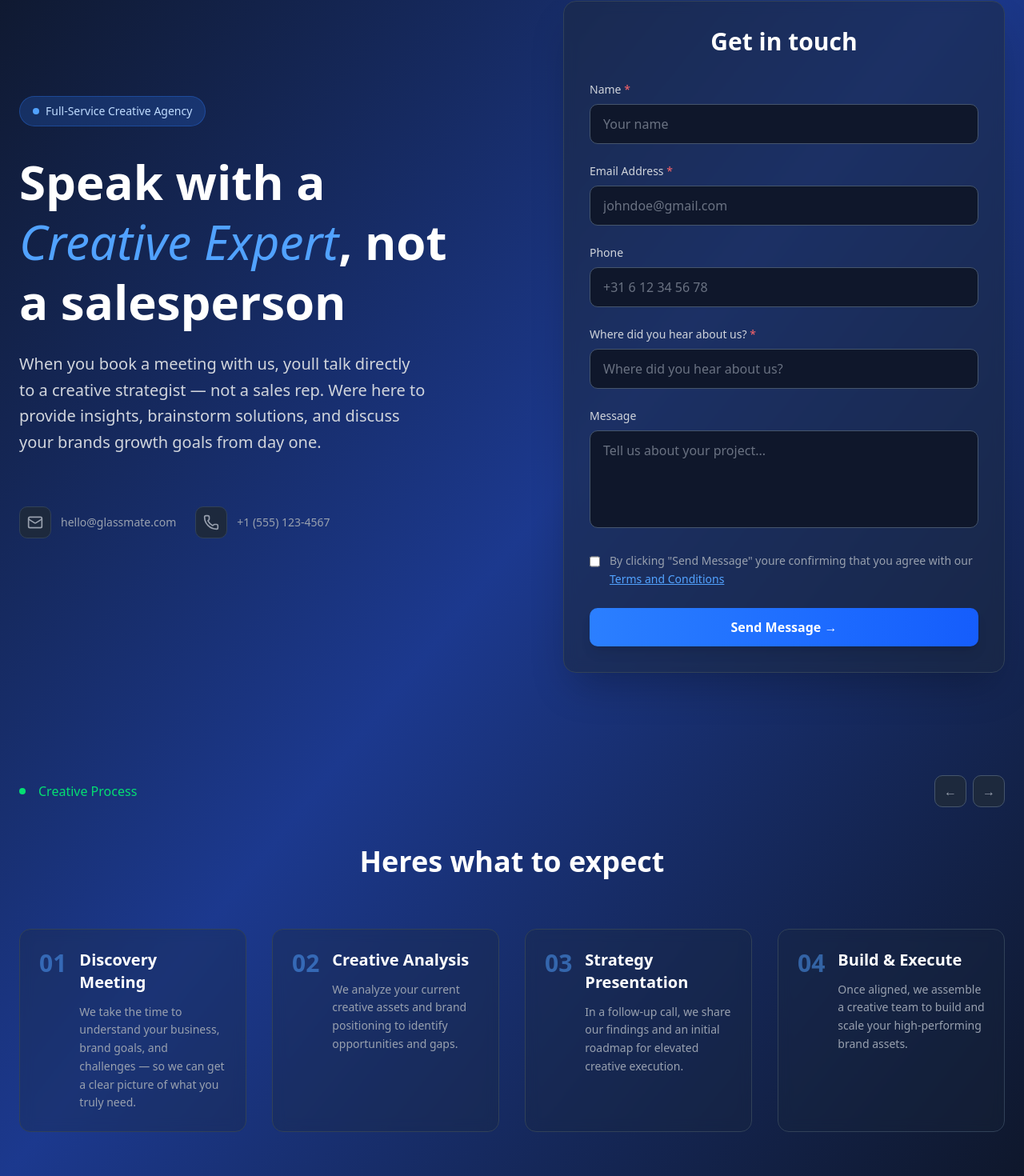
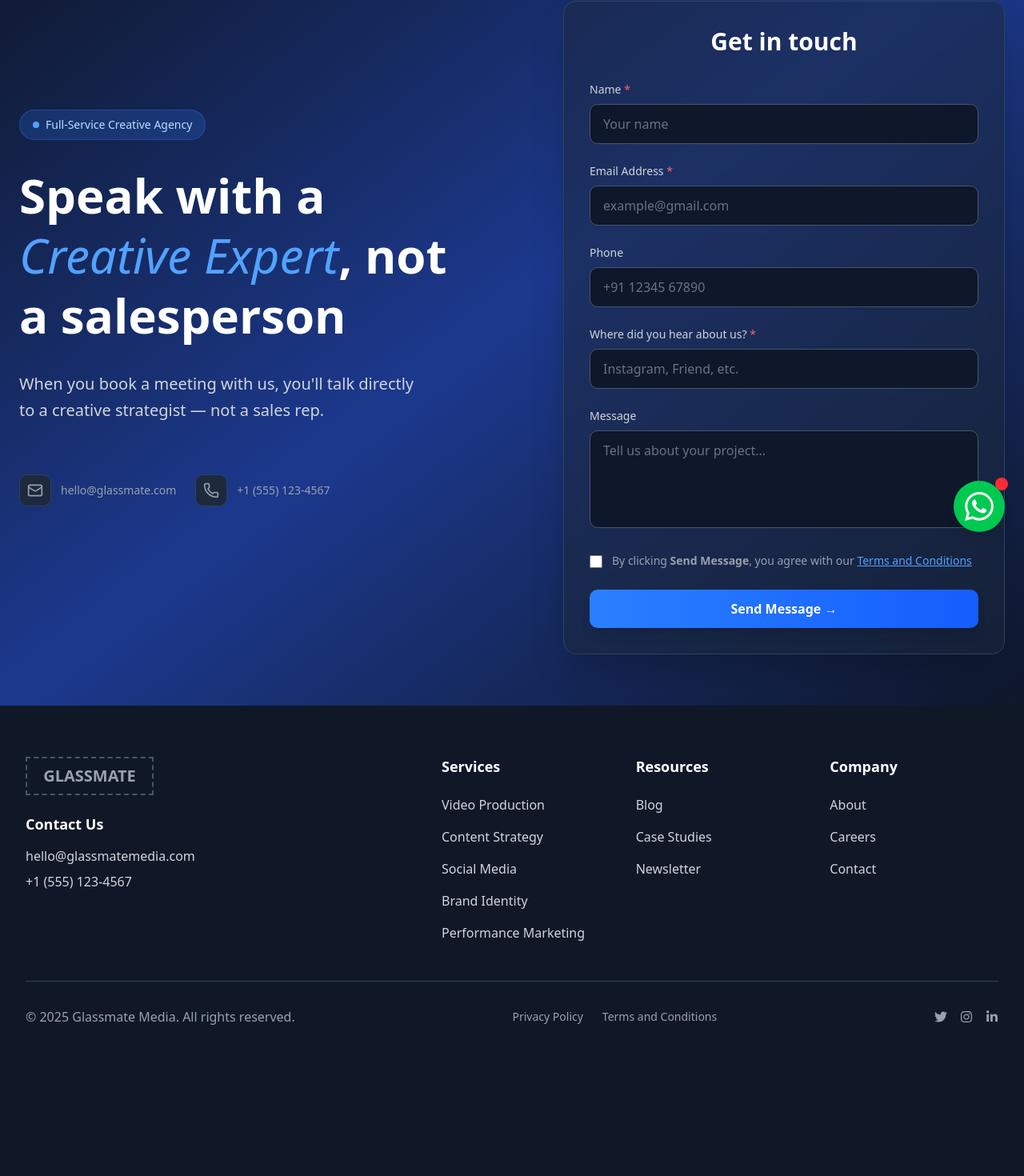
Before and after one commit to milandey2006/glassmate, a Next.js app: page /contact in a window 1280 px wide. Shown: the part 111-1581 px from the top of the page at 80% size. After the commit the page ends 1458 px from the top, so only its background shows below. Built offline with nearby package versions, Linux system fonts and the light colour scheme.

Commit message:
whatsapp

```diff
--- /dev/null
+++ b/app/api/contact/route.js
@@ -0,0 +1,31 @@
+import { NextResponse } from "next/server";
+import { Resend } from "resend";
+
+const resend = new Resend(process.env.RESEND_API_KEY);
+
+export async function POST(req) {
+  try {
+    const body = await req.json();
+
+    const { name, email, phone, referral, message } = body;
+
+    const data = await resend.emails.send({
+      from: "Your Brand <onboarding@resend.dev>",
+      to: ["glassmateweb@gmail.com"], // where you want to receive the message
+      subject: `New Contact from ${name}`,
+      html: `
+        <h2>New Contact Form Submission</h2>
+        <p><strong>Name:</strong> ${name}</p>
+        <p><strong>Email:</strong> ${email}</p>
+        <p><strong>Phone:</strong> ${phone || "Not provided"}</p>
+        <p><strong>Referral:</strong> ${referral}</p>
+        <p><strong>Message:</strong> ${message || "No message"}</p>
+      `,
+    });
+
+    return NextResponse.json({ success: true, data });
+  } catch (error) {
+    console.error(error);
+    return NextResponse.json({ success: false, error }, { status: 500 });
+  }
+}
--- a/app/contact/page.js
+++ b/app/contact/page.js
@@ -1,57 +1,120 @@
 "use client";
-import React, { useState } from 'react';
-import { Mail, Phone } from 'lucide-react';
+import React, { useState } from "react";
+import { Mail, Phone } from "lucide-react";
 
 export default function ContactComponent() {
   const [formData, setFormData] = useState({
-    name: '',
-    email: '',
-    phone: '',
-    referral: '',
-    message: '',
-    agreeToTerms: false
+    name: "",
+    email: "",
+    phone: "",
+    referral: "",
+    message: "",
+    agreeToTerms: false,
   });
+
+  const [loading, setLoading] = useState(false);
+  const [submitStatus, setSubmitStatus] = useState(null); // 'success', 'error', or null
 
   const handleInputChange = (e) => {
     const { name, value, type, checked } = e.target;
-    setFormData(prev => ({
+    setFormData((prev) => ({
       ...prev,
-      [name]: type === 'checkbox' ? checked : value
+      [name]: type === "checkbox" ? checked : value,
     }));
   };
 
-  const handleSubmit = (e) => {
+  const validateForm = () => {
+    if (!formData.name || !formData.email || !formData.referral) {
+      alert("Please fill in all required fields.");
+      return false;
+    }
+    const emailRegex = /\S+@\S+\.\S+/;
+    if (!emailRegex.test(formData.email)) {
+      alert("Please enter a valid email address.");
+      return false;
+    }
+    if (!formData.agreeToTerms) {
+      alert("You must agree to the terms and conditions.");
+      return false;
+    }
+    return true;
+  };
+
+  const handleSubmit = async (e) => {
     e.preventDefault();
-    console.log('Form submitted:', formData);
-    // Handle form submission here
+
+    if (!validateForm()) return;
+
+    setLoading(true);
+    setSubmitStatus(null);
+
+    try {
+      const response = await fetch('/api/contact', {
+        method: 'POST',
+        headers: {
+          'Content-Type': 'application/json',
+        },
+        body: JSON.stringify({
+          name: formData.name,
+          email: formData.email,
+          phone: formData.phone,
+          referral: formData.referral,
+          message: formData.message,
+        }),
+      });
+
+      const result = await response.json();
+
+      if (response.ok && result.success) {
+        setSubmitStatus('success');
+        // Reset form after successful submit
+        setFormData({
+          name: "",
+          email: "",
+          phone: "",
+          referral: "",
+          message: "",
+          agreeToTerms: false,
+        });
+      } else {
+        console.error('API Error:', result.error);
+        setSubmitStatus('error');
+      }
+    } catch (error) {
+      console.error('Network Error:', error);
+      setSubmitStatus('error');
+    } finally {
+      setLoading(false);
+    }
   };
 
   return (
     <div className="min-h-screen bg-gradient-to-br from-slate-900 via-blue-900 to-slate-900 text-white">
       <div className="container mx-auto px-6 py-16">
         <div className="grid lg:grid-cols-2 gap-16 items-center max-w-7xl mx-auto">
-
-          {/* Left side - Messaging */}
+          {/* LEFT CONTENT */}
           <div className="space-y-8">
             <div className="inline-flex items-center space-x-2 bg-blue-500/20 px-4 py-2 rounded-full border border-blue-500/30">
               <div className="w-2 h-2 bg-blue-400 rounded-full"></div>
-              <span className="text-blue-200 text-sm font-medium">Full-Service Creative Agency</span>
+              <span className="text-blue-200 text-sm font-medium">
+                Full-Service Creative Agency
+              </span>
             </div>
 
-            <div className="space-y-6">
             <h1 className="text-5xl lg:text-6xl font-bold leading-tight">
-                Speak with a{' '}
-                <span className="text-blue-400 italic font-light">Creative Expert</span>,{' '}
-                not a salesperson
+              Speak with a{" "}
+              <span className="text-blue-400 italic font-light">
+                Creative Expert
+              </span>
+              , not a salesperson
             </h1>
 
             <p className="text-xl text-gray-300 leading-relaxed max-w-lg">
-                When you book a meeting with us, youll talk directly to a creative strategist — not a sales rep.
-                Were here to provide insights, brainstorm solutions, and discuss your brands growth goals from day one.
+              When you book a meeting with us, you'll talk directly to a
+              creative strategist — not a sales rep.
             </p>
-            </div>
 
-            {/* Contact info */}
+            {/* CONTACT INFO */}
             <div className="flex space-x-6 pt-8">
               <div className="flex items-center space-x-3 text-gray-400 hover:text-blue-400 transition-colors cursor-pointer">
                 <div className="w-10 h-10 bg-slate-800 rounded-lg flex items-center justify-center border border-slate-700">
@@ -68,12 +131,29 @@ export default function ContactComponent() {
             </div>
           </div>
 
-          {/* Right side - Contact Form */}
+          {/* RIGHT FORM */}
           <div className="lg:pl-8 mt-12">
-            <div className="bg-slate-800/50 backdrop-blur-sm border border-slate-700 rounded-2xl p-8 shadow-2xl">
-              <h2 className="text-3xl font-bold mb-8 text-center">Get in touch</h2>
+            <form
+              onSubmit={handleSubmit}
+              className="bg-slate-800/50 backdrop-blur-sm border border-slate-700 rounded-2xl p-8 shadow-2xl space-y-6"
+            >
+              <h2 className="text-3xl font-bold mb-8 text-center">
+                Get in touch
+              </h2>
 
-              <div className="space-y-6">
+              {/* Status Messages */}
+              {submitStatus === 'success' && (
+                <div className="bg-green-500/20 border border-green-500/30 text-green-200 px-4 py-3 rounded-lg">
+                  Message sent successfully! We'll get back to you soon.
+                </div>
+              )}
+
+              {submitStatus === 'error' && (
+                <div className="bg-red-500/20 border border-red-500/30 text-red-200 px-4 py-3 rounded-lg">
+                  Failed to send message. Please try again or contact us directly.
+                </div>
+              )}
+
               <div>
                 <label className="block text-sm font-medium text-gray-300 mb-2">
                   Name <span className="text-red-400">*</span>
@@ -85,6 +165,7 @@ export default function ContactComponent() {
                   onChange={handleInputChange}
                   placeholder="Your name"
                   className="w-full px-4 py-3 bg-slate-900 border border-slate-600 rounded-lg text-white placeholder-gray-500 focus:outline-none focus:ring-2 focus:ring-blue-500 focus:border-transparent transition-all"
+                  required
                 />
               </div>
 
@@ -97,8 +178,9 @@ export default function ContactComponent() {
                   name="email"
                   value={formData.email}
                   onChange={handleInputChange}
-                    placeholder="johndoe@gmail.com"
+                  placeholder="example@gmail.com"
                   className="w-full px-4 py-3 bg-slate-900 border border-slate-600 rounded-lg text-white placeholder-gray-500 focus:outline-none focus:ring-2 focus:ring-blue-500 focus:border-transparent transition-all"
+                  required
                 />
               </div>
 
@@ -111,22 +193,24 @@ export default function ContactComponent() {
                   name="phone"
                   value={formData.phone}
                   onChange={handleInputChange}
-                    placeholder="+31 6 12 34 56 78"
+                  placeholder="+91 12345 67890"
                   className="w-full px-4 py-3 bg-slate-900 border border-slate-600 rounded-lg text-white placeholder-gray-500 focus:outline-none focus:ring-2 focus:ring-blue-500 focus:border-transparent transition-all"
                 />
               </div>
 
               <div>
                 <label className="block text-sm font-medium text-gray-300 mb-2">
-                    Where did you hear about us? <span className="text-red-400">*</span>
+                  Where did you hear about us?{" "}
+                  <span className="text-red-400">*</span>
                 </label>
                 <input
                   type="text"
                   name="referral"
                   value={formData.referral}
                   onChange={handleInputChange}
-                    placeholder="Where did you hear about us?"
+                  placeholder="Instagram, Friend, etc."
                   className="w-full px-4 py-3 bg-slate-900 border border-slate-600 rounded-lg text-white placeholder-gray-500 focus:outline-none focus:ring-2 focus:ring-blue-500 focus:border-transparent transition-all"
+                  required
                 />
               </div>
 
@@ -147,103 +231,35 @@ export default function ContactComponent() {
               <div className="flex items-start space-x-3">
                 <input
                   type="checkbox"
+                  id="agreeToTerms"
                   name="agreeToTerms"
                   checked={formData.agreeToTerms}
                   onChange={handleInputChange}
                   className="w-4 h-4 mt-1 text-blue-500 bg-slate-900 border-slate-600 rounded focus:ring-blue-500 focus:ring-2"
+                  required
                 />
-                  <label className="text-sm text-gray-400 leading-relaxed">
-                    By clicking &#34;Send Message&#34; youre confirming that you agree with our{' '}
-                    <a href="#" className="text-blue-400 hover:text-blue-300 underline">
+                <label
+                  htmlFor="agreeToTerms"
+                  className="text-sm text-gray-400 leading-relaxed cursor-pointer"
+                >
+                  By clicking <b>Send Message</b>, you agree with our{" "}
+                  <a
+                    href="#"
+                    className="text-blue-400 hover:text-blue-300 underline"
+                  >
                     Terms and Conditions
                   </a>
                 </label>
               </div>
 
               <button
-                  onClick={handleSubmit}
-                  className="w-full bg-gradient-to-r from-blue-500 to-blue-600 hover:from-blue-600 hover:to-blue-700 text-white font-semibold py-3 px-6 rounded-lg transition-all duration-200 transform hover:scale-105 active:scale-95 shadow-lg hover:shadow-xl"
+                type="submit"
+                disabled={loading}
+                className="w-full bg-gradient-to-r from-blue-500 to-blue-600 hover:from-blue-600 hover:to-blue-700 text-white font-semibold py-3 px-6 rounded-lg transition-all duration-200 transform hover:scale-105 active:scale-95 shadow-lg hover:shadow-xl disabled:opacity-50 disabled:cursor-not-allowed"
               >
-                  Send Message →
+                {loading ? "Sending..." : "Send Message →"}
               </button>
-              </div>
-            </div>
-          </div>
-        </div>
-      </div>
-
-      {/* Process Slider Section */}
-      <div className="container mx-auto px-6 py-16">
-        <div className="max-w-7xl mx-auto">
-          <div className="flex items-center justify-between mb-12">
-            <div className="flex items-center space-x-4">
-              <div className="w-2 h-2 bg-green-400 rounded-full"></div>
-              <span className="text-green-400 font-medium">Creative Process</span>
-            </div>
-            <div className="flex space-x-2">
-              <button className="w-10 h-10 bg-slate-800 border border-slate-600 rounded-lg flex items-center justify-center text-gray-400 hover:text-white hover:bg-slate-700 transition-all">
-                ←
-              </button>
-              <button className="w-10 h-10 bg-slate-800 border border-slate-600 rounded-lg flex items-center justify-center text-gray-400 hover:text-white hover:bg-slate-700 transition-all">
-                →
-              </button>
-            </div>
-          </div>
-
-          <h2 className="text-4xl font-bold mb-16 text-center">Heres what to expect</h2>
-
-          <div className="grid grid-cols-1 md:grid-cols-2 lg:grid-cols-4 gap-8">
-            {/* Step 1 */}
-            <div className="bg-slate-800/30 backdrop-blur-sm border border-slate-700 rounded-xl p-6 hover:bg-slate-800/50 transition-all duration-300">
-              <div className="flex items-start space-x-4">
-                <div className="text-3xl font-bold text-blue-400 opacity-50">01</div>
-                <div>
-                  <h3 className="text-xl font-semibold mb-3">Discovery Meeting</h3>
-                  <p className="text-gray-400 text-sm leading-relaxed">
-                    We take the time to understand your business, brand goals, and challenges — so we can get a clear picture of what you truly need.
-                  </p>
-                </div>
-              </div>
-            </div>
-
-            {/* Step 2 */}
-            <div className="bg-slate-800/30 backdrop-blur-sm border border-slate-700 rounded-xl p-6 hover:bg-slate-800/50 transition-all duration-300">
-              <div className="flex items-start space-x-4">
-                <div className="text-3xl font-bold text-blue-400 opacity-50">02</div>
-                <div>
-                  <h3 className="text-xl font-semibold mb-3">Creative Analysis</h3>
-                  <p className="text-gray-400 text-sm leading-relaxed">
-                    We analyze your current creative assets and brand positioning to identify opportunities and gaps.
-                  </p>
-                </div>
-              </div>
-            </div>
-
-            {/* Step 3 */}
-            <div className="bg-slate-800/30 backdrop-blur-sm border border-slate-700 rounded-xl p-6 hover:bg-slate-800/50 transition-all duration-300">
-              <div className="flex items-start space-x-4">
-                <div className="text-3xl font-bold text-blue-400 opacity-50">03</div>
-                <div>
-                  <h3 className="text-xl font-semibold mb-3">Strategy Presentation</h3>
-                  <p className="text-gray-400 text-sm leading-relaxed">
-                    In a follow-up call, we share our findings and an initial roadmap for elevated creative execution.
-                  </p>
-                </div>
-              </div>
-            </div>
-
-            {/* Step 4 */}
-            <div className="bg-slate-800/30 backdrop-blur-sm border border-slate-700 rounded-xl p-6 hover:bg-slate-800/50 transition-all duration-300">
-              <div className="flex items-start space-x-4">
-                <div className="text-3xl font-bold text-blue-400 opacity-50">04</div>
-                <div>
-                  <h3 className="text-xl font-semibold mb-3">Build & Execute</h3>
-                  <p className="text-gray-400 text-sm leading-relaxed">
-                    Once aligned, we assemble a creative team to build and scale your high-performing brand assets.
-                  </p>
-                </div>
-              </div>
-            </div>
+            </form>
           </div>
         </div>
       </div>
--- a/app/layout.js
+++ b/app/layout.js
@@ -2,6 +2,7 @@ import { Geist, Geist_Mono } from "next/font/google";
 import "./globals.css";
 import ResponsiveNavbar from "@/components/Navbar";
 import LowtownFooter from "@/components/Footer";
+import WhatsAppButton from "@/components/WhatsAppButton";
 
 const geistSans = Geist({
   variable: "--font-geist-sans",
@@ -27,6 +28,10 @@ export default function RootLayout({ children }) {
         <ResponsiveNavbar />
         {children}
         <LowtownFooter />
+        <WhatsAppButton
+        phoneNumber="+919987703344" // Replace with your actual number
+        message="Hello! I saw your website and I'm interested in your services. Can we chat?"
+      />
       </body>
     </html>
   );
--- /dev/null
+++ b/components/WhatsAppButton.js
@@ -0,0 +1,65 @@
+"use client";
+import React, { useState } from 'react';
+
+const WhatsAppButton = ({
+  phoneNumber = "+919987703344", // Replace with your actual WhatsApp number
+  message = "Hello! I'm interested in your services.", // Default message
+  className = ""
+}) => {
+  const [isHovered, setIsHovered] = useState(false);
+
+  const handleWhatsAppClick = () => {
+    // Format the phone number (remove spaces, dashes, parentheses)
+    const cleanNumber = phoneNumber.replace(/[\s\-\(\)]/g, '');
+
+    // Encode the message for URL
+    const encodedMessage = encodeURIComponent(message);
+
+    // Create WhatsApp URL
+    const whatsappUrl = `https://wa.me/${cleanNumber}?text=${encodedMessage}`;
+
+    // Open in new tab
+    window.open(whatsappUrl, '_blank');
+  };
+
+  return (
+    <div className={`fixed bottom-6 right-6 z-50 ${className}`}>
+      {/* Tooltip */}
+      {isHovered && (
+        <div className="absolute bottom-full right-0 mb-2 px-3 py-2 bg-gray-800 text-white text-sm rounded-lg whitespace-nowrap animate-fadeIn shadow-lg">
+          Chat with us on WhatsApp
+          <div className="absolute top-full right-4 w-0 h-0 border-l-4 border-r-4 border-t-4 border-transparent border-t-gray-800"></div>
+        </div>
+      )}
+
+      {/* WhatsApp Button */}
+      <button
+        onClick={handleWhatsAppClick}
+        onMouseEnter={() => setIsHovered(true)}
+        onMouseLeave={() => setIsHovered(false)}
+        className="group relative w-16 h-16 bg-green-500 hover:bg-green-600 rounded-full shadow-lg hover:shadow-xl transition-all duration-300 transform hover:scale-110 active:scale-95 flex items-center justify-center animate-pulse-subtle"
+        aria-label="Contact us on WhatsApp"
+      >
+        {/* WhatsApp Icon */}
+        <svg
+          className="w-9 h-9 text-white transition-transform group-hover:scale-110"
+          fill="currentColor"
+          viewBox="0 0 24 24"
+          xmlns="http://www.w3.org/2000/svg"
+        >
+          <path d="M17.472 14.382c-.297-.149-1.758-.867-2.03-.967-.273-.099-.471-.148-.67.15-.197.297-.767.966-.94 1.164-.173.199-.347.223-.644.075-.297-.15-1.255-.463-2.39-1.475-.883-.788-1.48-1.761-1.653-2.059-.173-.297-.018-.458.13-.606.134-.133.298-.347.446-.52.149-.174.198-.298.298-.497.099-.198.05-.371-.025-.52-.075-.149-.669-1.612-.916-2.207-.242-.579-.487-.5-.669-.51-.173-.008-.371-.01-.57-.01-.198 0-.52.074-.792.372-.272.297-1.04 1.016-1.04 2.479 0 1.462 1.065 2.875 1.213 3.074.149.198 2.096 3.2 5.077 4.487.709.306 1.262.489 1.694.625.712.227 1.36.195 1.871.118.571-.085 1.758-.719 2.006-1.413.248-.694.248-1.289.173-1.413-.074-.124-.272-.198-.57-.347m-5.421 7.403h-.004a9.87 9.87 0 01-5.031-1.378l-.361-.214-3.741.982.998-3.648-.235-.374a9.86 9.86 0 01-1.51-5.26c.001-5.45 4.436-9.884 9.888-9.884 2.64 0 5.122 1.03 6.988 2.898a9.825 9.825 0 012.893 6.994c-.003 5.45-4.437 9.884-9.885 9.884m8.413-18.297A11.815 11.815 0 0012.05 0C5.495 0 .16 5.335.157 11.892c0 2.096.547 4.142 1.588 5.945L.057 24l6.305-1.654a11.882 11.882 0 005.683 1.448h.005c6.554 0 11.890-5.335 11.893-11.893A11.821 11.821 0 0020.465 3.63"/>
+        </svg>
+
+        {/* Ripple Effect */}
+        <div className="absolute inset-0 rounded-full bg-green-400 opacity-0 group-hover:opacity-20 group-hover:scale-150 transition-all duration-300"></div>
+      </button>
+
+      {/* Optional notification dot */}
+      <div className="absolute -top-1 -right-1 w-4 h-4 bg-red-500 rounded-full flex items-center justify-center">
+        <div className="w-2 h-2 bg-white rounded-full animate-ping"></div>
+      </div>
+    </div>
+  );
+};
+
+export default WhatsAppButton;
--- a/package.json
+++ b/package.json
@@ -13,6 +13,7 @@
     "@vercel/analytics": "^1.5.0",
     "class-variance-authority": "^0.7.1",
     "clsx": "^2.1.1",
+    "dotenv": "^17.2.0",
     "framer-motion": "^12.23.5",
     "lucide-react": "^0.525.0",
     "mini-svg-data-uri": "^1.4.4",
@@ -21,6 +22,7 @@
     "react": "^19.0.0",
     "react-dom": "^19.0.0",
     "react-icons": "^5.5.0",
+    "resend": "^4.7.0",
     "tailwind-merge": "^3.3.1"
   },
   "devDependencies": {
```
Also changed, not shown: 1 other file (tests, documents, lock files or other folders). Lines whose indentation alone changed are shown as unchanged.
